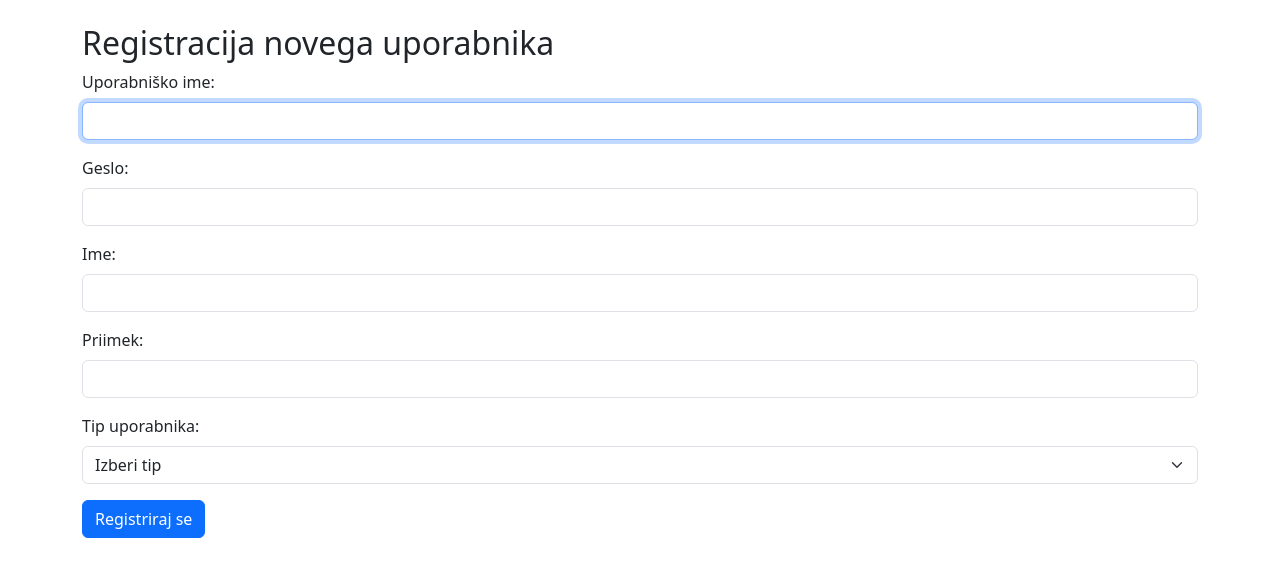
After one commit to andraz87/DEVOPS, a PHP site: page /index.php/registracija in a window 1280 px wide. The commit adds this page. Shown: the top 577 px of the page. Run offline with PHP 8.4, Linux system fonts and the light colour scheme.

Commit message:
dodal sem možnost registracije

```diff
--- a/controller/UporabnikController.php
+++ b/controller/UporabnikController.php
@@ -93,4 +93,25 @@ public static function login() {
         ViewHelper::render("view/prisotnost-form.php");
     }
 
+    public static function registracija() {
+        if ($_SERVER["REQUEST_METHOD"] == "POST") {
+            $username = $_POST["username"];
+            $password = $_POST["password"];
+            $ime = $_POST["ime"];
+            $priimek = $_POST["priimek"];
+            $tip_uporabnika = $_POST["tip_uporabnika"];
+
+            if (UporabnikDB::getByUsername($username)) {
+                ViewHelper::render("view/registracija-form.php", [
+                    "errorMessage" => "Uporabniško ime že obstaja."
+                ]);
+            } else {
+                UporabnikDB::create($username, $password, $ime, $priimek, $tip_uporabnika);
+                ViewHelper::redirect(BASE_URL . "login");
+            }
+        } else {
+            ViewHelper::render("view/registracija.php", []);
+        }
+    }
+
 }
--- a/index.php
+++ b/index.php
@@ -58,6 +58,9 @@ switch ($path) {
     case "prisotni":
         PrisotnostController::prisotni();
         break;
+    case "registracija":
+        UporabnikController::registracija();
+        break;
 
 
 
--- a/model/UporabnikDB.php
+++ b/model/UporabnikDB.php
@@ -63,4 +63,10 @@ class UporabnikDB {
         return $stmt->fetchAll();
     }
 
+    public static function create($uporabniskoIme, $geslo, $ime, $priimek, $tipUporabnika) {
+        $db = DBInit::getInstance();
+        $stmt = $db->prepare("INSERT INTO uporabnik (uporabnisko_ime, geslo, ime, priimek, tip_uporabnika) VALUES (?, ?, ?, ?, ?)");
+        $stmt->execute([$uporabniskoIme, $geslo, $ime, $priimek, $tipUporabnika]);
+    }
+
 }
--- a/view/login-form.php
+++ b/view/login-form.php
@@ -33,7 +33,12 @@
             <button type="submit" class="btn btn-primary w-100">Prijava</button>
         </form>
 
+
         <hr class="my-3">
+
+        <a href="<?= BASE_URL ?>registracija" class="btn btn-primary w-100">Registriraj se</a>
+
+                <hr class="my-3">
 
         <a href="<?= BASE_URL ?>seznam" class="btn btn-outline-secondary w-100">Nadaljuj brez prijave</a>
     </div>
--- /dev/null
+++ b/view/registracija.php
@@ -0,0 +1,69 @@
+<!DOCTYPE html>
+<html lang="sl">
+<head>
+    <meta charset="utf-8" />
+    <title>Registracija</title>
+    <meta name="viewport" content="width=device-width, initial-scale=1" />
+    <link href="https://cdn.jsdelivr.net/npm/bootstrap@5.3.3/dist/css/bootstrap.min.css" rel="stylesheet" />
+</head>
+<body>
+<div class="container py-4">
+    <h2>Registracija novega uporabnika</h2>
+
+    <form action="<?= BASE_URL . "registracija" ?>" method="post" class="needs-validation" novalidate>
+        <div class="mb-3">
+            <label for="username" class="form-label">Uporabniško ime:</label>
+            <input type="text" id="username" name="username" class="form-control" required autofocus>
+            <div class="invalid-feedback">Prosim, vnesite uporabniško ime.</div>
+        </div>
+
+        <div class="mb-3">
+            <label for="password" class="form-label">Geslo:</label>
+            <input type="password" id="password" name="password" class="form-control" required>
+            <div class="invalid-feedback">Prosim, vnesite geslo.</div>
+        </div>
+
+        <div class="mb-3">
+            <label for="ime" class="form-label">Ime:</label>
+            <input type="text" id="ime" name="ime" class="form-control" required>
+            <div class="invalid-feedback">Prosim, vnesite ime.</div>
+        </div>
+
+        <div class="mb-3">
+            <label for="priimek" class="form-label">Priimek:</label>
+            <input type="text" id="priimek" name="priimek" class="form-control" required>
+            <div class="invalid-feedback">Prosim, vnesite priimek.</div>
+        </div>
+
+        <div class="mb-3">
+            <label for="tip_uporabnika" class="form-label">Tip uporabnika:</label>
+            <select id="tip_uporabnika" name="tip_uporabnika" class="form-select" required>
+                <option value="" selected disabled>Izberi tip</option>
+                <option value="student">Študent</option>
+                <option value="profesor">Profesor</option>
+            </select>
+            <div class="invalid-feedback">Prosim, izberite tip uporabnika.</div>
+        </div>
+
+        <button type="submit" class="btn btn-primary">Registriraj se</button>
+    </form>
+</div>
+
+<script src="https://cdn.jsdelivr.net/npm/bootstrap@5.3.3/dist/js/bootstrap.bundle.min.js"></script>
+<script>
+(() => {
+    'use strict';
+    const forms = document.querySelectorAll('.needs-validation');
+    Array.from(forms).forEach(form => {
+        form.addEventListener('submit', event => {
+            if (!form.checkValidity()) {
+                event.preventDefault();
+                event.stopPropagation();
+            }
+            form.classList.add('was-validated');
+        }, false);
+    });
+})();
+</script>
+</body>
+</html>
```
